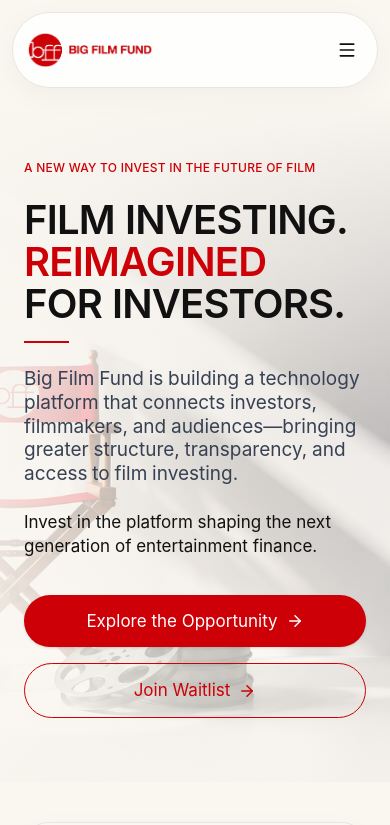
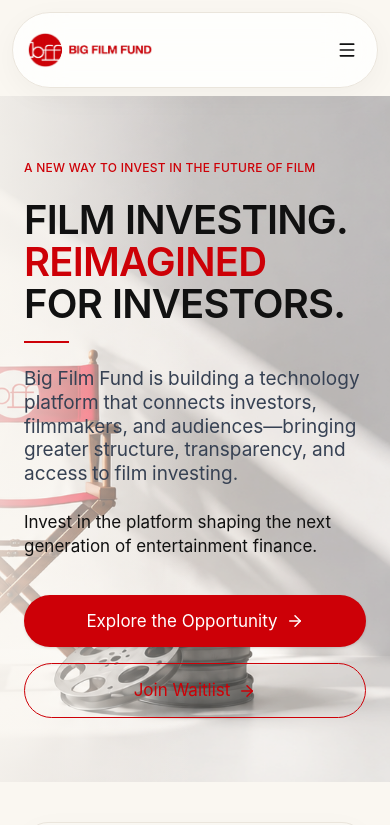
Before and after one commit to ChHashim88/bff3, a Next.js app: page / in a window 390 px wide. Shown: the top 825 px of the page. Built offline with nearby package versions, Linux system fonts and the light colour scheme.

Commit message:
style(hero): isolate mobile background tuning exclusively to mobile screens (<640px) while keeping desktop/tablet 100% original

```diff
--- a/src/components/sections/Hero.tsx
+++ b/src/components/sections/Hero.tsx
@@ -60,22 +60,41 @@ export default function Hero({ onOpenWaitlist }: HeroProps) {
   return (
     <section className="relative w-full min-h-[calc(85vh-80px)] flex flex-col justify-center py-16 sm:py-20 lg:py-24 overflow-hidden bg-[#FAF7F1]">
 
-      {/* Full Hero Section Background Image Container (Richly visible on mobile & desktop) */}
+      {/* Full Hero Section Background Image Container */}
       <div className="absolute inset-0 w-full h-full pointer-events-none z-0 overflow-hidden">
+
+        {/* ── DESKTOP & TABLET SCREENS (≥640px): 100% UNTOUCHED ORIGINAL ── */}
+        <div
+          className="hidden sm:block absolute inset-0 w-full h-full"
+          style={{
+            maskImage: "linear-gradient(to bottom, transparent 0%, black 25%, black 100%)",
+            WebkitMaskImage: "linear-gradient(to bottom, transparent 0%, black 25%, black 100%)",
+          }}
+        >
           <Image
             src="/herob.png"
             alt="Big Film Fund Hero Background"
             fill
             priority
-          className="object-cover object-right sm:object-center opacity-65 sm:opacity-85 transition-opacity duration-300"
+            className="object-cover object-center"
             sizes="100vw"
           />
+        </div>
 
-        {/* Gentle Left-to-Right Fade Gradient Overlay (Softly cushions text on the left while preserving full image visibility) */}
-        <div className="absolute inset-0 bg-gradient-to-r from-[#FAF7F1]/80 via-[#FAF7F1]/40 sm:via-[#FAF7F1]/30 to-transparent pointer-events-none" />
+        {/* ── MOBILE SCREENS ONLY (<640px): SCOPED EXCLUSIVELY TO MOBILE ── */}
+        <div className="block sm:hidden absolute inset-0 w-full h-full">
+          <Image
+            src="/herob.png"
+            alt="Big Film Fund Hero Background Mobile"
+            fill
+            priority
+            className="object-cover object-right opacity-70"
+            sizes="100vw"
+          />
+          {/* Subtle mobile-only left text cushion gradient */}
+          <div className="absolute inset-0 bg-gradient-to-r from-[#FAF7F1]/70 via-transparent to-transparent pointer-events-none" />
+        </div>
 
-        {/* Top-to-Bottom Soft Fade Gradient Overlay */}
-        <div className="absolute inset-0 bg-gradient-to-b from-[#FAF7F1] via-transparent to-[#FAF7F1]/60 pointer-events-none" />
       </div>
 
       <div className="max-w-[1440px] mx-auto px-6 sm:px-10 lg:px-16 xl:px-20 w-full z-10 relative">
```
Lines whose indentation alone changed are shown as unchanged.
